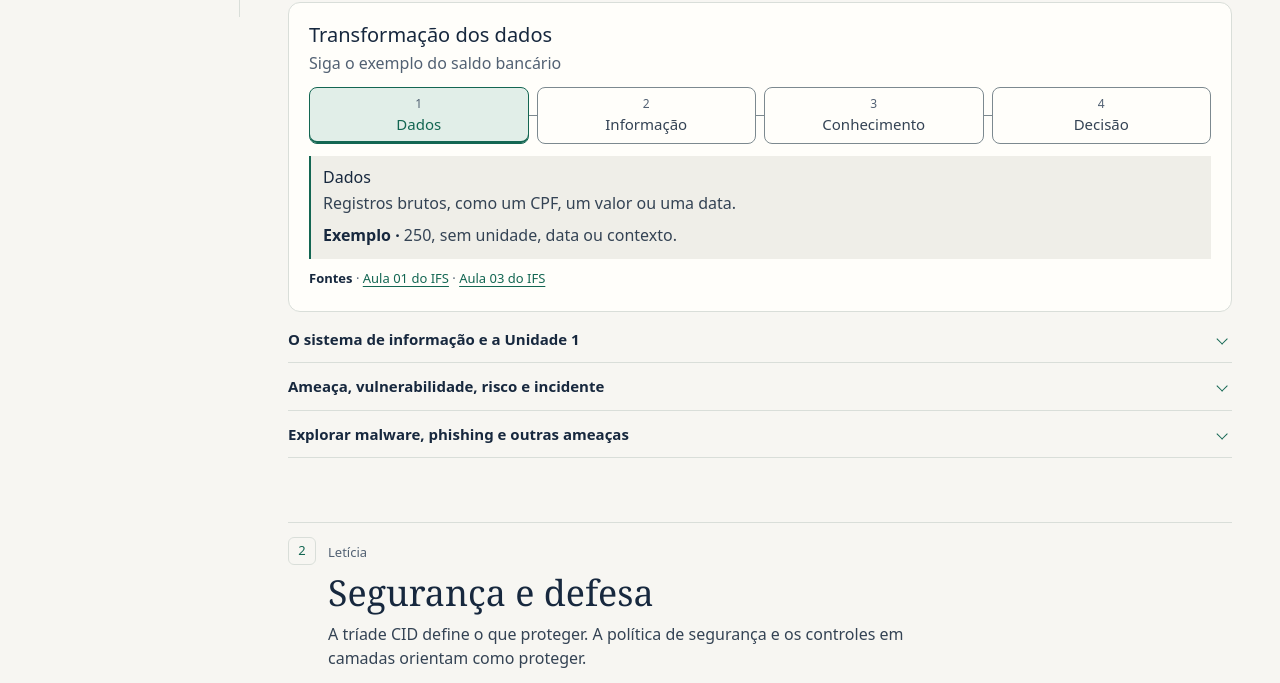
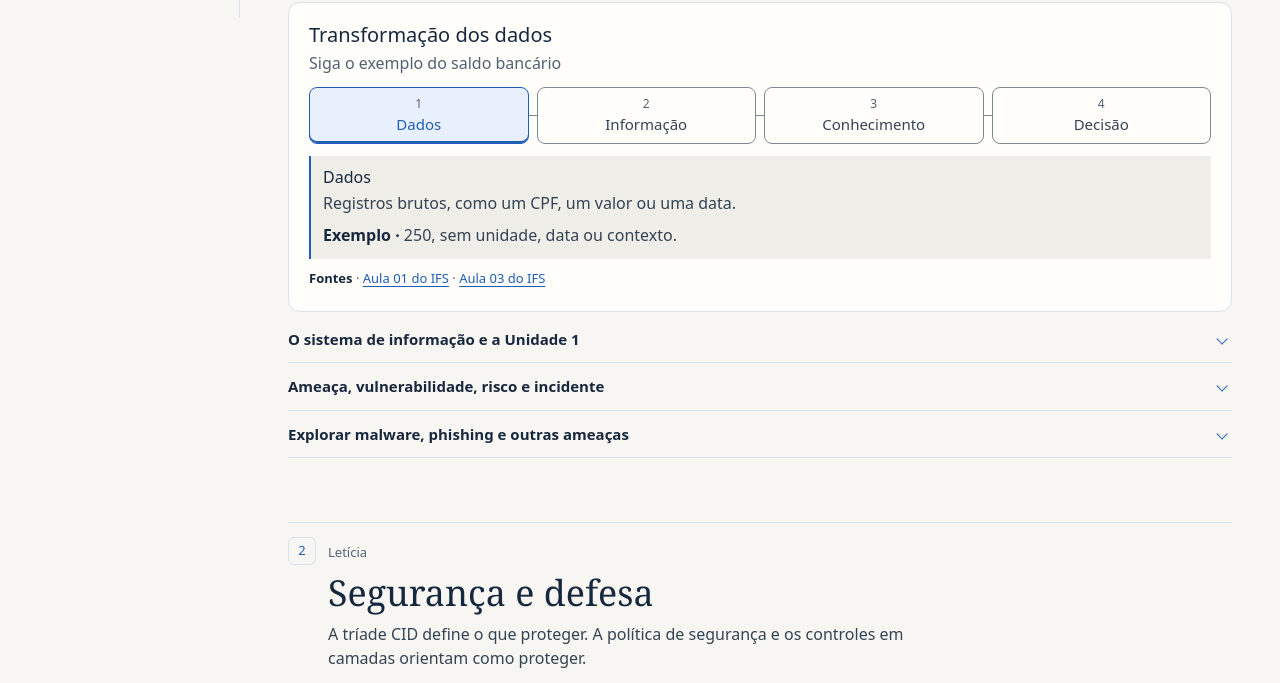
Before and after one commit to dreyifs/guia-estudo-grupo-6-fundamentos-si, a plain HTML site: page index.html in a window 1280 px wide. Shown: the part 783-1466 px from the top of the page. Drawn offline with Linux system fonts and the light colour scheme.

Commit message:
Alinha a paleta do guia ao azul do seminário

```diff
--- a/styles.css
+++ b/styles.css
@@ -6,15 +6,15 @@
   --ink: #17283e;
   --text: #344354;
   --muted: #526173;
-  --line: #d9ded9;
+  --line: #d8e2ef;
   --control: #7c898f;
-  --accent: #136652;
+  --accent: #205db5;
   --on-accent: #fff;
-  --accent-soft: #e1eee8;
-  --preview: #e2eee7;
+  --accent-soft: #e8f0fd;
+  --preview: #eef4ff;
   --bar-total: #4c6077;
-  --bar-part: #257660;
-  --focus: #14655f;
+  --bar-part: #317adf;
+  --focus: #205db5;
   --radius: .5rem;
   --section-space: clamp(2rem,5vw,4rem);
   --serif: Georgia, "Times New Roman", serif;
@@ -30,13 +30,13 @@
   --muted: #b3c2d1;
   --line: #384654;
   --control: #8495a5;
-  --accent: #9de0c4;
-  --on-accent: #152722;
-  --accent-soft: #254239;
-  --preview: #263d36;
+  --accent: #a5c8ff;
+  --on-accent: #112646;
+  --accent-soft: #263b57;
+  --preview: #22344b;
   --bar-total: #9aabc2;
-  --bar-part: #6bcaa7;
-  --focus: #a6ebd0;
+  --bar-part: #769fe5;
+  --focus: #a5c8ff;
 }
 * { box-sizing: border-box; }
 html { scroll-padding-top: 5.5rem; }
```
